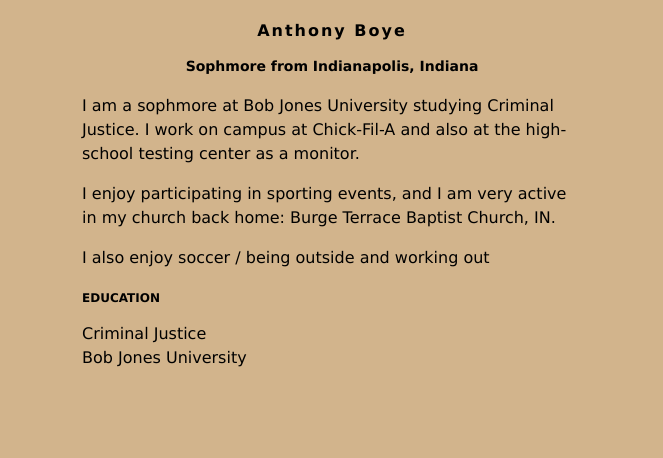
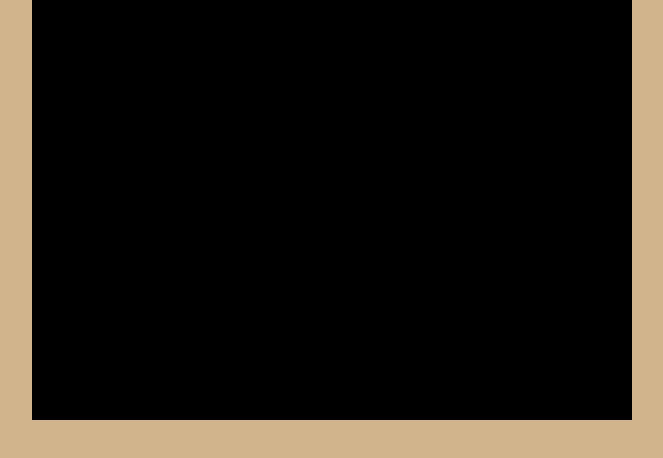
Before and after one commit to aboye325/aboye325.github.io, a plain HTML site: page index.html in a window 1280 px wide. Shown: the whole page, without its empty margins (308-971 px from the left). Drawn offline with Linux system fonts and the light colour scheme.

Commit message:
Update index.html

```diff
--- a/index.html
+++ b/index.html
@@ -6,7 +6,7 @@ body {
     font-family: Verdana;
 }
 #content {
-    background: darkbrown;
+    background: black;
     min-width: 200px;
     max-width: 500px;
     padding: 50px;
```
